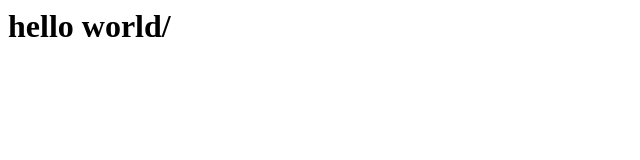
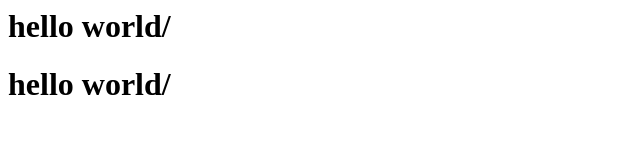
Before and after one commit to hunterShierman/Hackathon3, a plain HTML site: page index.html in a window 1280 px wide. Shown: the whole page, without its empty margins (0-640 px from the left). Drawn offline with Linux system fonts and the light colour scheme.

Commit message:
hunters test

```diff
--- a/index.html
+++ b/index.html
@@ -1 +1,2 @@
 <h1>hello world/<h1>
+    <h1>hello world/<h1>
```
